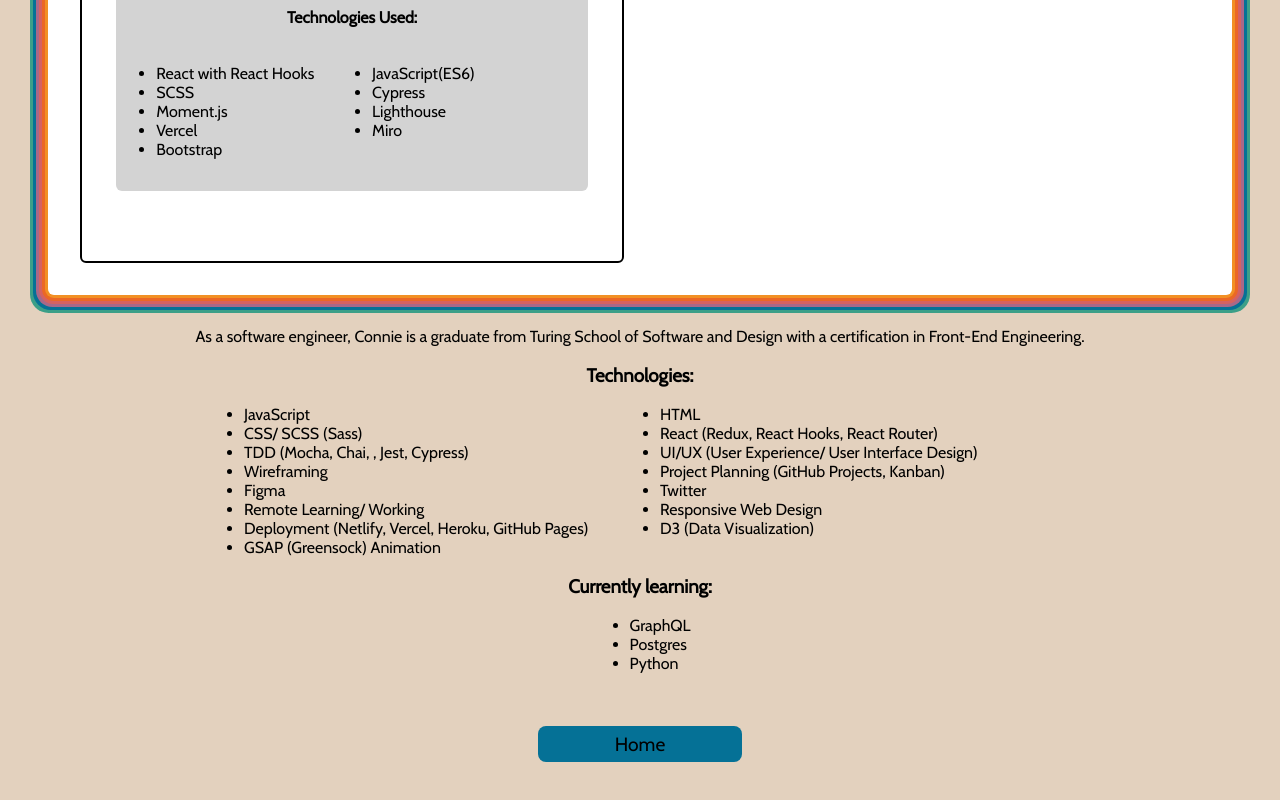
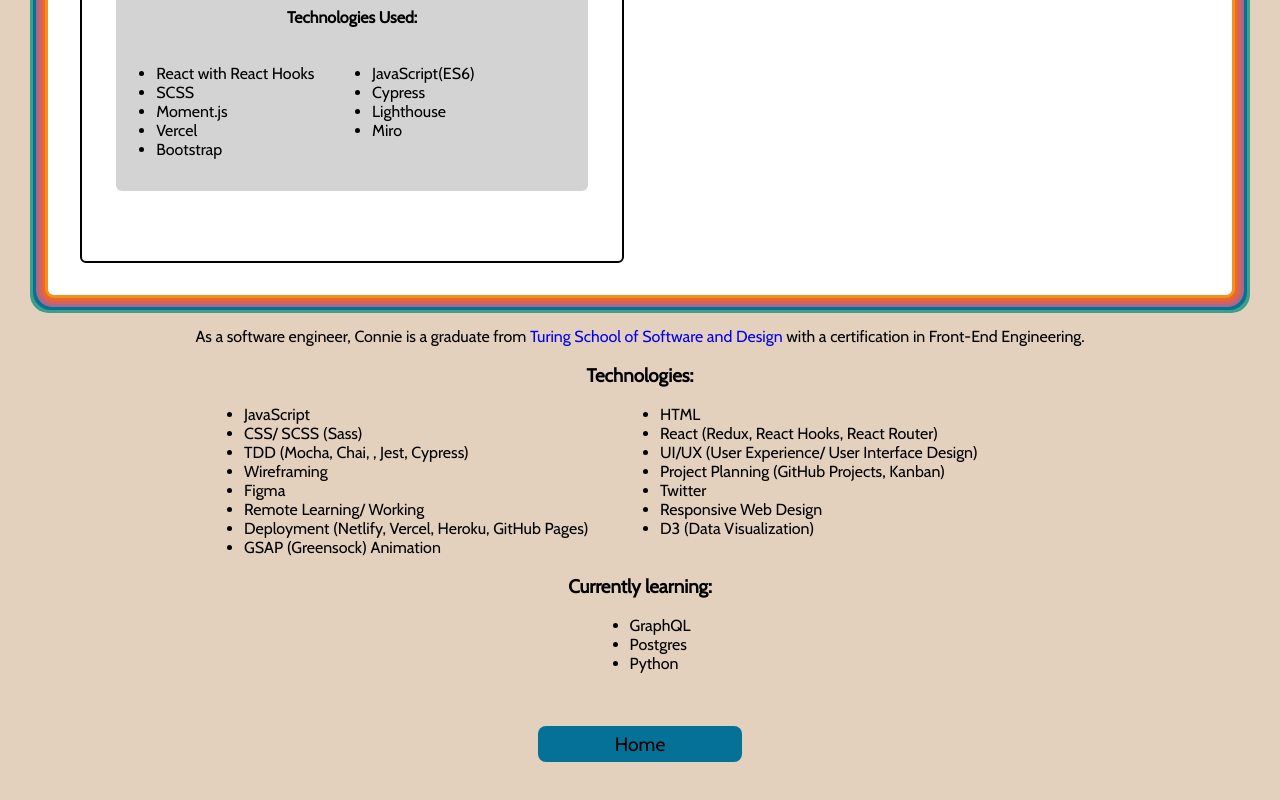
Before and after one commit to conconartist/conconart, a React (Create React App) app: page /portfolio in a window 1280 px wide. Shown: the part 2739-3539 px from the top of the page. Built offline with nearby package versions, Linux system fonts and the light colour scheme.

Commit message:
Add link

```diff
--- a/src/DevSummary/DevSummary.js
+++ b/src/DevSummary/DevSummary.js
@@ -4,7 +4,7 @@
 
     return (
       <section className='devContainer'>
-        <p>As a software engineer, Connie is a graduate from Turing School of Software and Design with a certification in Front-End Engineering.
+        <p>As a software engineer, Connie is a graduate from <a href='https://turing.edu/'>Turing School of Software and Design</a> with a certification in Front-End Engineering.
         </p>
         <h3>Technologies:</h3>
         <ul className='techStackList mainTechList'>
```
